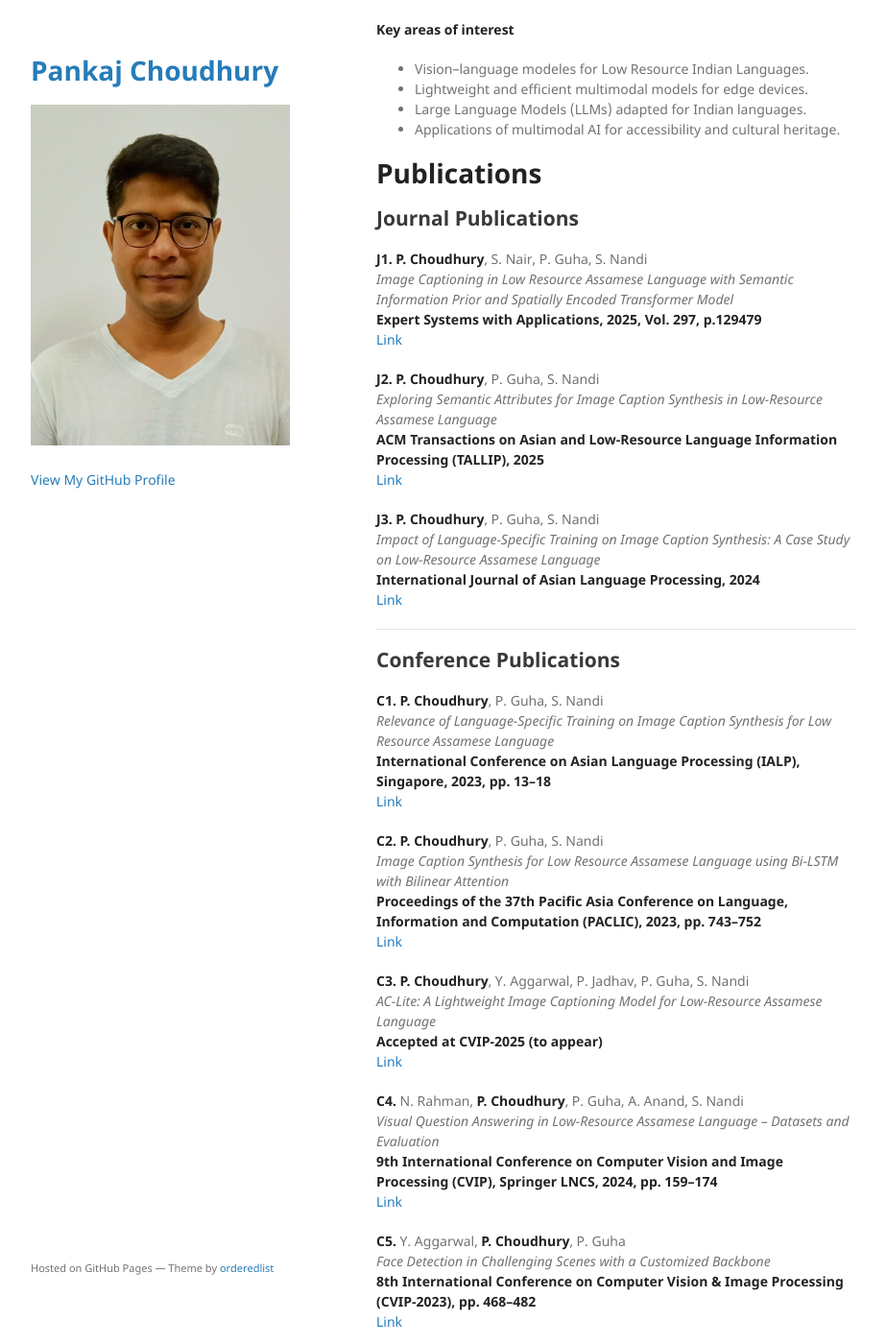
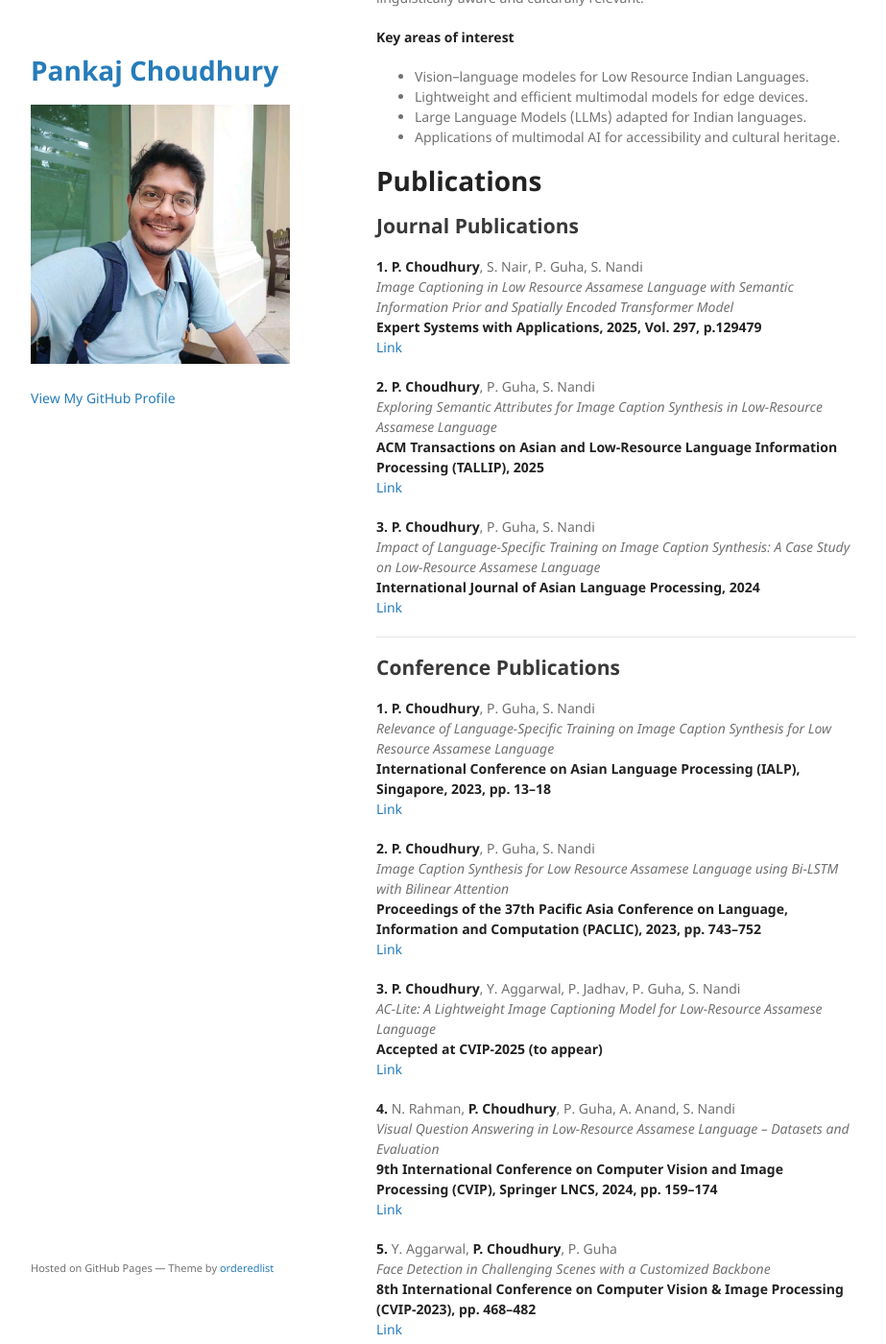
Before and after one commit to pankajchoudhury/pankajchoudhury.github.io, a Jekyll site: the page built from index.md, in a window 1280 px wide and 1400 px high, scrolled down 1946 px. Shown: the whole window at 96% size, without its empty margins (178-1101 px from the left). Built offline with Jekyll 4.4.1, drawn with Linux system fonts in a browser that asks for light colours; the repository's description, which GitHub fills in, is left out.

Commit message:
Updated index.md for new image

```diff
--- a/index.md
+++ b/index.md
@@ -42,7 +42,7 @@ My long-term vision is to build scalable, inclusive AI frameworks that not only
 
 ---
 
-## Experience
+# Experience
 <!-- - **Computer Science Researcher** – *Turing* (Nov 2024 – Apr 2025)   -->
   <!-- Worked as Data Analyst (STEM, Multimodal, GAIA) and LLM Trainer.   -->
 
@@ -82,17 +82,17 @@ My doctoral thesis specifically focuses on **Automatic Image Caption generation
 
 ## Journal Publications
 
-**J1.** **P. Choudhury**, S. Nair, P. Guha, S. Nandi
+**1.** **P. Choudhury**, S. Nair, P. Guha, S. Nandi
 *Image Captioning in Low Resource Assamese Language with Semantic Information Prior and Spatially Encoded Transformer Model*
 **Expert Systems with Applications, 2025, Vol. 297, p.129479**
 [Link](https://www.sciencedirect.com/science/article/pii/S0957417425030957)
 
-**J2.** **P. Choudhury**, P. Guha, S. Nandi
+**2.** **P. Choudhury**, P. Guha, S. Nandi
 *Exploring Semantic Attributes for Image Caption Synthesis in Low-Resource Assamese Language*
 **ACM Transactions on Asian and Low-Resource Language Information Processing (TALLIP), 2025**
 [Link](https://dl.acm.org/doi/10.1145/3717612)
 
-**J3.** **P. Choudhury**, P. Guha, S. Nandi
+**3.** **P. Choudhury**, P. Guha, S. Nandi
 *Impact of Language-Specific Training on Image Caption Synthesis: A Case Study on Low-Resource Assamese Language*
 **International Journal of Asian Language Processing, 2024**
 [Link](https://doi.org/10.1142/S2717554524500048)
@@ -101,37 +101,37 @@ My doctoral thesis specifically focuses on **Automatic Image Caption generation
 
 ## Conference Publications
 
-**C1.** **P. Choudhury**, P. Guha, S. Nandi
+**1.** **P. Choudhury**, P. Guha, S. Nandi
 *Relevance of Language-Specific Training on Image Caption Synthesis for Low Resource Assamese Language*
 **International Conference on Asian Language Processing (IALP), Singapore, 2023, pp. 13–18**
 [Link](https://doi.org/10.1109/IALP61005.2023.10337310)
 
-**C2.** **P. Choudhury**, P. Guha, S. Nandi
+**2.** **P. Choudhury**, P. Guha, S. Nandi
 *Image Caption Synthesis for Low Resource Assamese Language using Bi-LSTM with Bilinear Attention*
 **Proceedings of the 37th Pacific Asia Conference on Language, Information and Computation (PACLIC), 2023, pp. 743–752**
 [Link](https://aclanthology.org/2023.paclic-1.74/)
 
-**C3.** **P. Choudhury**, Y. Aggarwal, P. Jadhav, P. Guha, S. Nandi
+**3.** **P. Choudhury**, Y. Aggarwal, P. Jadhav, P. Guha, S. Nandi
 *AC-Lite: A Lightweight Image Captioning Model for Low-Resource Assamese Language*
 **Accepted at CVIP-2025 (to appear)**
 [Link](https://arxiv.org/abs/2503.01453)
 
-**C4.** N. Rahman, **P. Choudhury**, P. Guha, A. Anand, S. Nandi
+**4.** N. Rahman, **P. Choudhury**, P. Guha, A. Anand, S. Nandi
 *Visual Question Answering in Low-Resource Assamese Language – Datasets and Evaluation*
 **9th International Conference on Computer Vision and Image Processing (CVIP), Springer LNCS, 2024, pp. 159–174**
 [Link](https://link.springer.com/chapter/10.1007/978-3-031-93697-5_12)
 
-**C5.** Y. Aggarwal, **P. Choudhury**, P. Guha
+**5.** Y. Aggarwal, **P. Choudhury**, P. Guha
 *Face Detection in Challenging Scenes with a Customized Backbone*
 **8th International Conference on Computer Vision & Image Processing (CVIP-2023), pp. 468–482**
 [Link](https://link.springer.com/chapter/10.1007/978-3-031-58535-7_39)
 
-**C6.** C. Kirti, **P. Choudhury**, A. Anand, P. Guha
+**6.** C. Kirti, **P. Choudhury**, A. Anand, P. Guha
 *An Annotated Corpus for Realis Event Detection in Short Stories Written in English and Low Resource Assamese Language*
 **20th International Conference on Natural Language Processing (ICON), 2023, pp. 72–81**
 [Link](https://aclanthology.org/2023.icon-1.8/)
 
-**C7.** M. P. Lahkar, A. Gogoi, **P. Choudhury**
+**7.** M. P. Lahkar, A. Gogoi, **P. Choudhury**
 *AsCul: Annotated Dataset and a Deep Learning based Framework for Assamese Cultural Object Detection*
 **International Conference on Intelligent Systems, Advanced Computing and Communication (ISACC), 2023, pp. 1–5**
 [Link](https://doi.org/10.1109/ISACC56298.2023.10084269)
```
Also changed, not shown: assets/img/PANKAJ_NEW_1.jpg, assets/img/logo.png (deleted).
